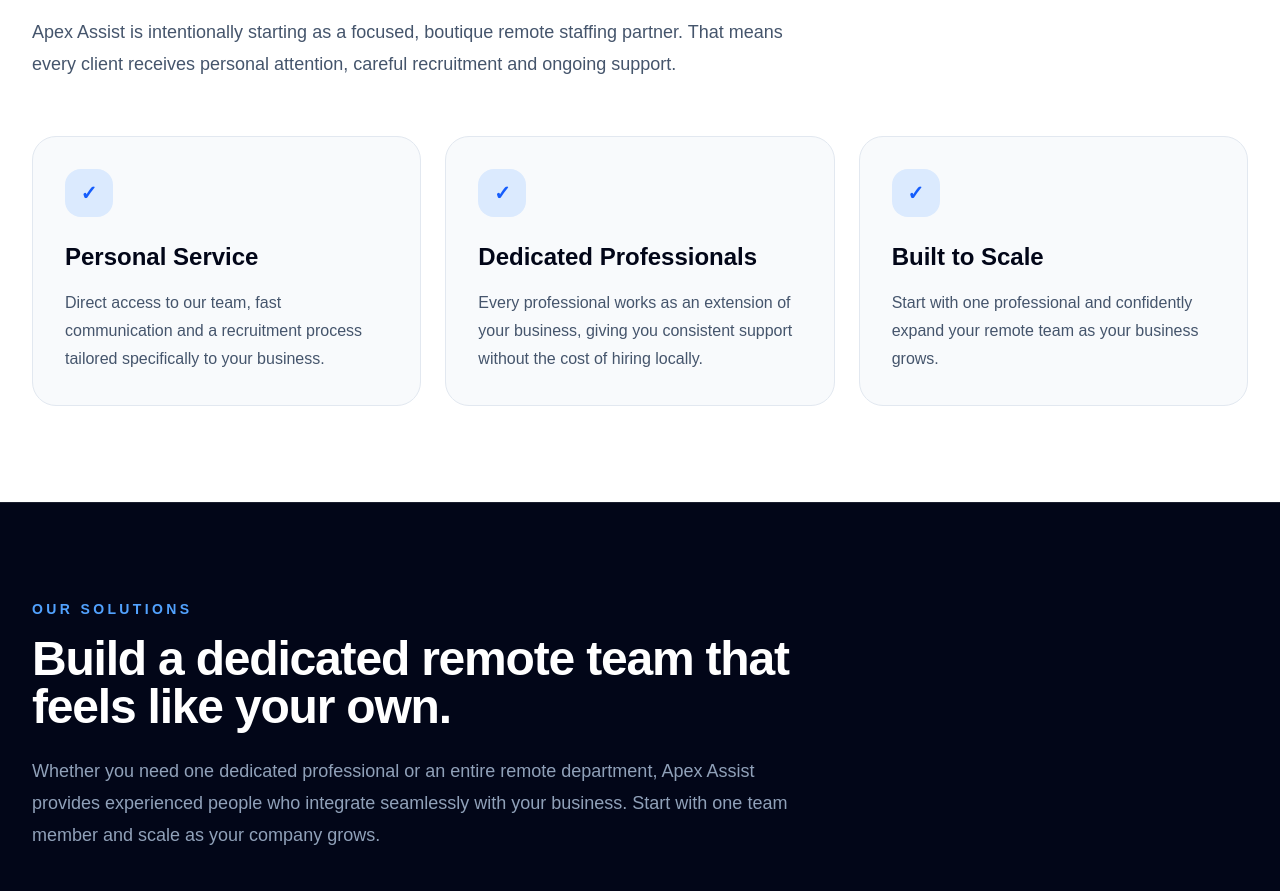
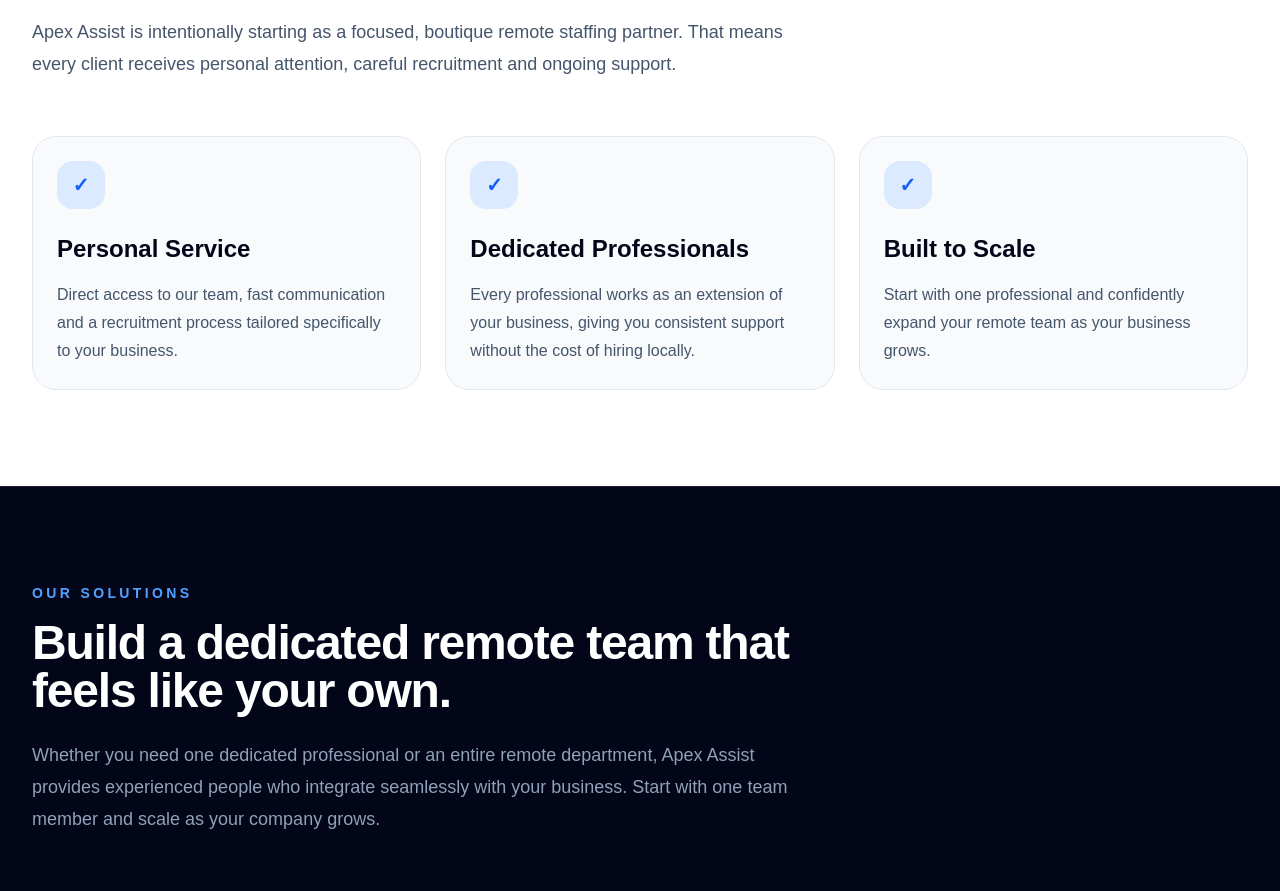
Before and after one commit to apexassist/apexassist-website, a Next.js app: page / in a window 1280 px wide. Shown: the part 1280-2171 px from the top of the page. Built offline with nearby package versions, Linux system fonts and the light colour scheme.

Commit message:
Reduce benefit card padding

```diff
--- a/app/page.tsx
+++ b/app/page.tsx
@@ -260,7 +260,7 @@
             {benefits.map((benefit) => (
               <article
                 key={benefit.title}
-                className="rounded-3xl border border-slate-200 bg-slate-50 p-8"
+                className="rounded-3xl border border-slate-200 bg-slate-50 p-6 transition hover:-translate-y-1 hover:border-blue-400/40"
               >
                 <div className="mb-6 flex h-12 w-12 items-center justify-center rounded-2xl bg-blue-100 text-xl font-bold text-blue-600">
                   ✓
```
